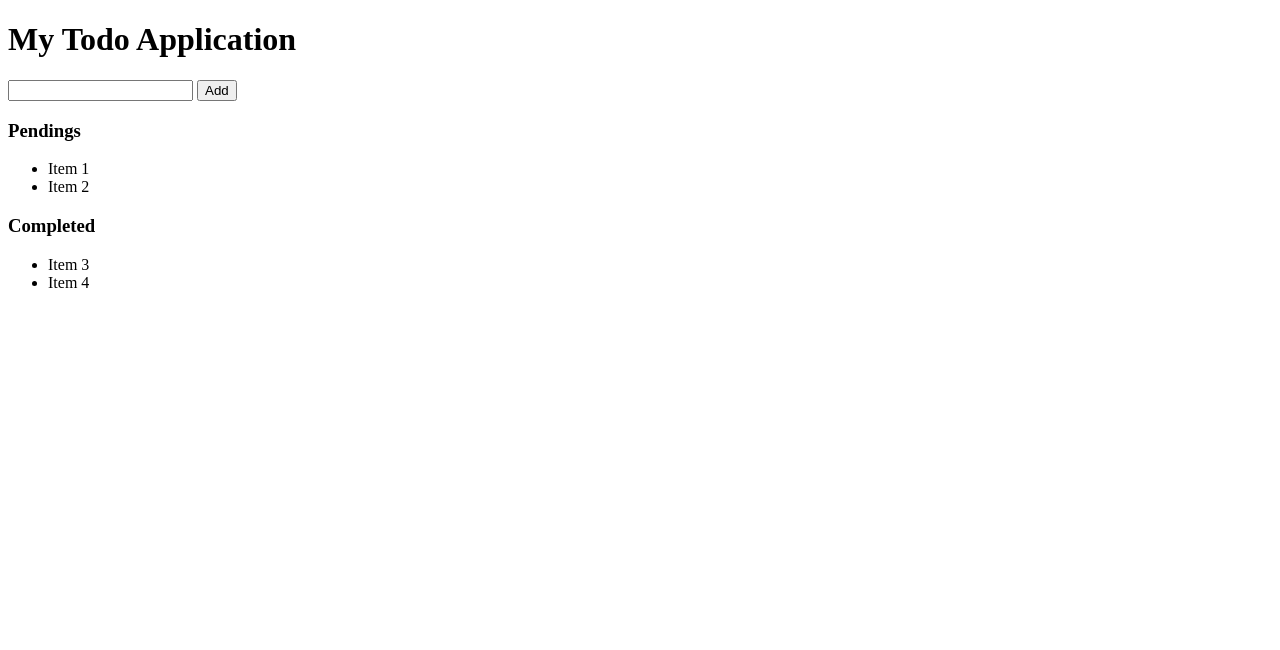
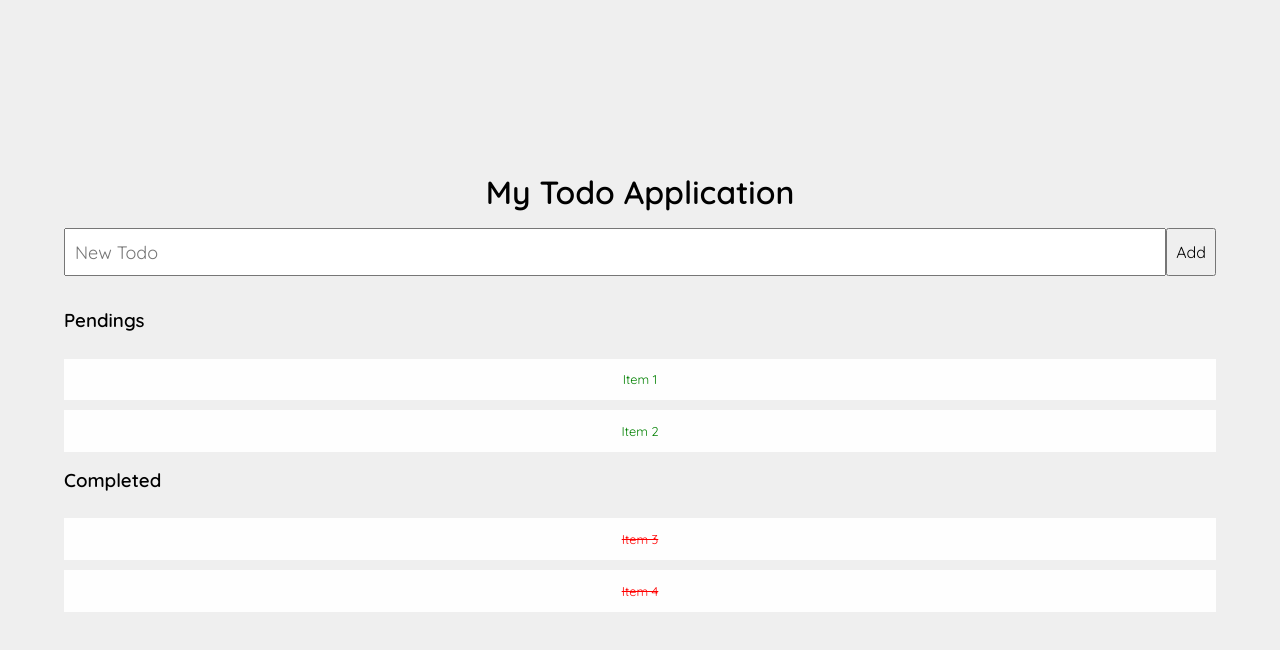
Before and after one commit to ymora1/Todo-app-Pure-HMTL-CSS--JS, a plain HTML site: page index.html in a window 1280 px wide. Drawn offline with Linux system fonts and the light colour scheme.

Commit message:
added css

```diff
--- a/index.html
+++ b/index.html
@@ -5,13 +5,19 @@
     <meta name="viewport" content="width=device-width, initial-scale=1.0" />
     <meta http-equiv="X-UA-Compatible" content="ie=edge" />
     <title>Todo App</title>
+
+    <link
+      href="https://fonts.googleapis.com/css?family=Quicksand:400,600&display=swap"
+      rel="stylesheet"
+    />
+    <link rel="stylesheet" href="style.css" />
   </head>
   <body>
     <div class="container">
       <div class="header">
-        <h1>My Todo Application</h1>
+        <h1 class="title">My Todo Application</h1>
         <div class="form">
-          <input type="text" />
+          <input type="text" placeholder="New Todo" />
           <button>Add</button>
         </div>
       </div>
--- /dev/null
+++ b/style.css
@@ -0,0 +1,71 @@
+* {
+  margin: 0;
+  padding: 0;
+
+  font-family: 'Quicksand', sans-serif;
+  list-style: none;
+}
+
+.container {
+  background: #efefef;
+  min-height: 100vh;
+  display: flex;
+  flex-direction: column;
+  justify-content: center;
+  align-items: center;
+}
+
+.title {
+  text-align: center;
+}
+
+.form {
+  display: flex;
+  height: 3em;
+  min-width: 90vw;
+  padding-top: 1em;
+  padding-bottom: 1em;
+}
+
+.form input {
+  font-size: large;
+  flex: 1;
+  padding: 0.5em;
+}
+
+.form button {
+  padding: 0.5em;
+  font-size: medium;
+}
+
+.todos {
+  min-width: 90vw;
+  padding-top: 1em;
+}
+
+.todos ul {
+  padding-top: 1em;
+  padding-bottom: 1em;
+}
+
+.todos li {
+  padding: 1em;
+  margin-top: 0.8em;
+  background-color: #fefefe;
+  font-size: 0.8em;
+  text-align: center;
+  cursor: pointer;
+}
+
+.todos li:hover {
+  border: 1px solid;
+}
+
+.pendings li {
+  color: green;
+}
+
+.completed li {
+  color: red;
+  text-decoration: line-through;
+}
```
